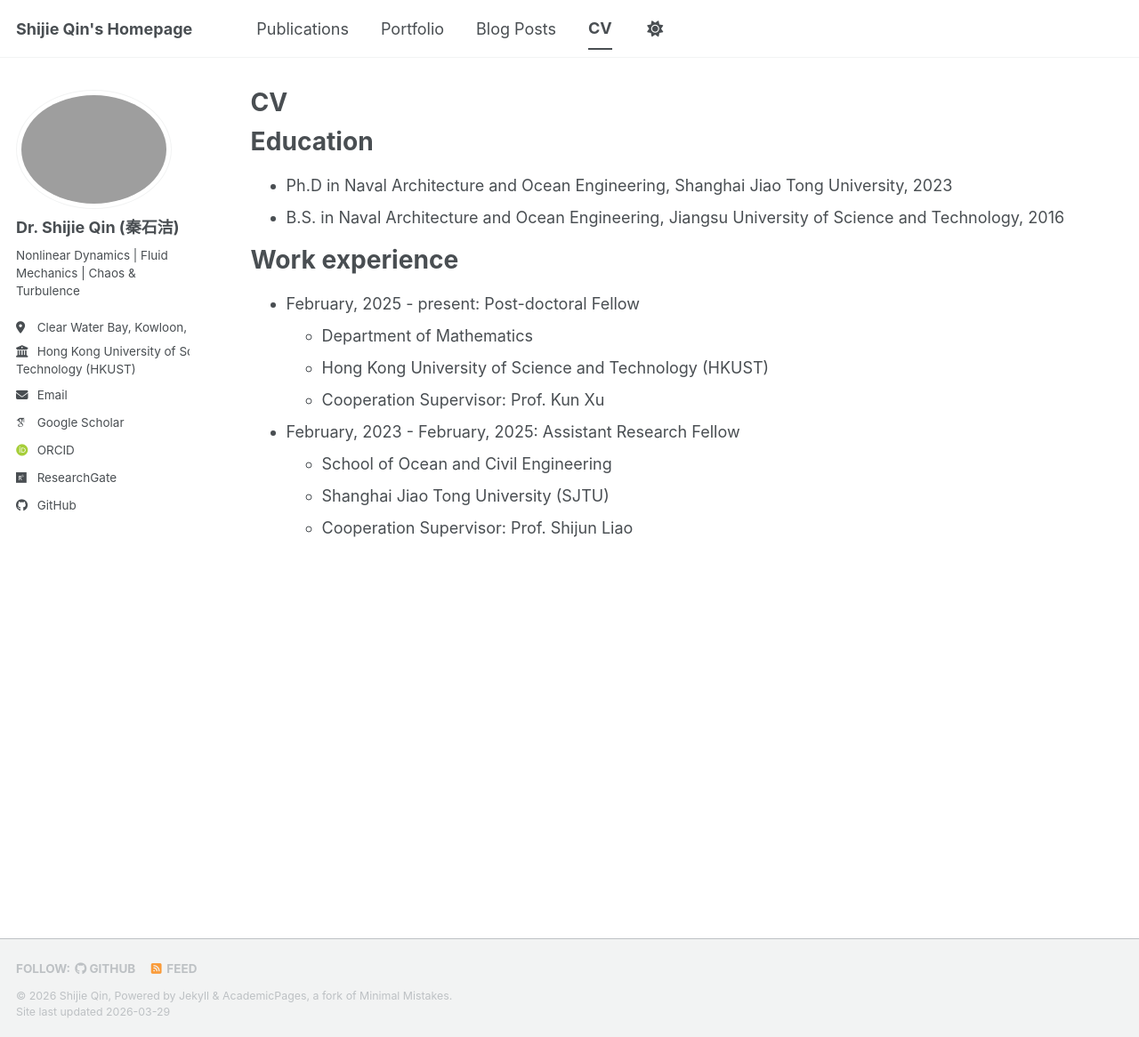
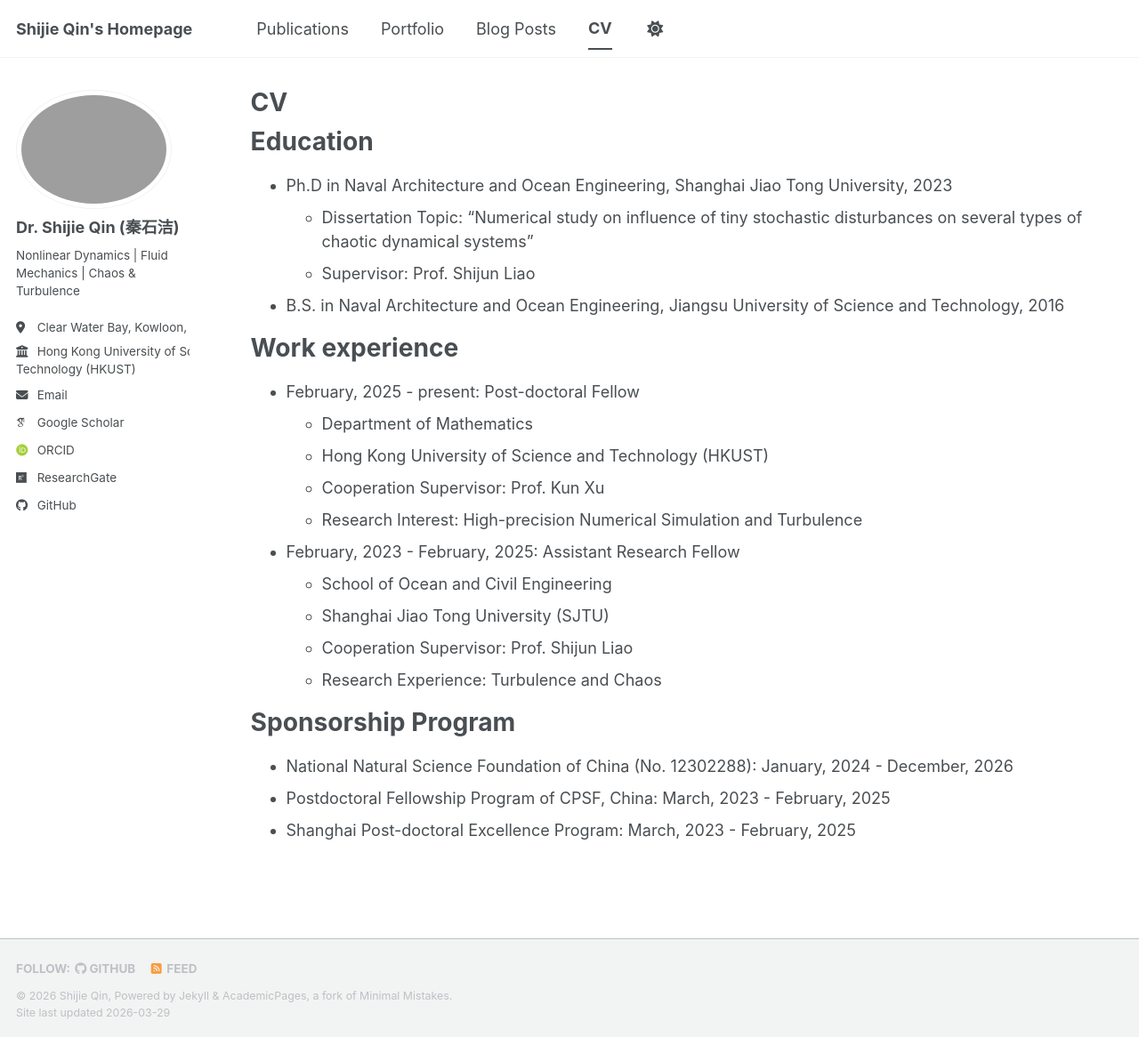
Before and after one commit to sjqin/sjqin.github.io, a Jekyll site: the page built from _pages/cv.md, in a window 1280 px wide and 1166 px high. Shown: the whole window at 89% size. Built offline with Jekyll 4.4.1, drawn with Linux system fonts in a browser that asks for light colours; some web fonts are replaced; a script bundle is joined from its source files by our own code; library files that are not in the unit come from our copies.

Commit message:
Update cv.md

```diff
--- a/_pages/cv.md
+++ b/_pages/cv.md
@@ -12,6 +12,8 @@ redirect_from:
 Education
 ======
 * Ph.D in Naval Architecture and Ocean Engineering, Shanghai Jiao Tong University, 2023
+  * Dissertation Topic: "Numerical study on influence of tiny stochastic disturbances on several types of chaotic dynamical systems"
+  * Supervisor: Prof. Shijun Liao
 * B.S. in Naval Architecture and Ocean Engineering, Jiangsu University of Science and Technology, 2016
 
 Work experience
@@ -20,8 +22,16 @@ Work experience
   * Department of Mathematics
   * Hong Kong University of Science and Technology (HKUST)
   * Cooperation Supervisor: Prof. Kun Xu
+  * Research Interest: High-precision Numerical Simulation and Turbulence
 
 * February, 2023 - February, 2025: Assistant Research Fellow
   * School of Ocean and Civil Engineering
   * Shanghai Jiao Tong University (SJTU)
   * Cooperation Supervisor: Prof. Shijun Liao
+  * Research Experience: Turbulence and Chaos
+
+Sponsorship Program
+======
+* National Natural Science Foundation of China (No. 12302288): January, 2024 - December, 2026
+* Postdoctoral Fellowship Program of CPSF, China: March, 2023 - February, 2025
+* Shanghai Post-doctoral Excellence Program: March, 2023 - February, 2025
```
